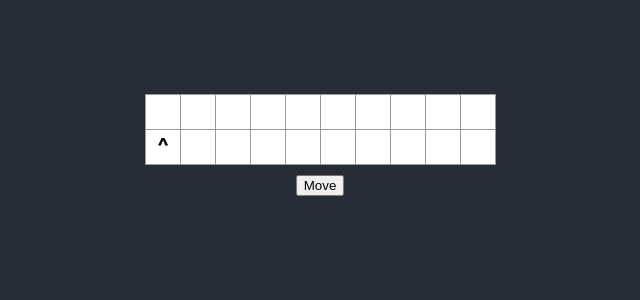
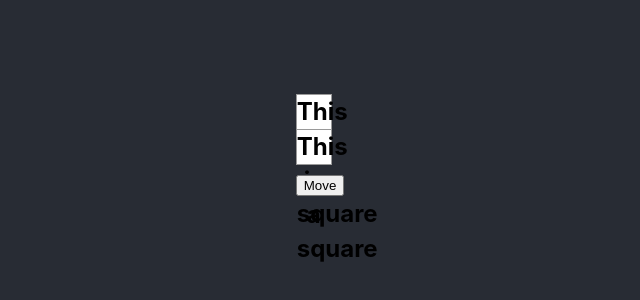
Before and after one commit to Jamie-Wallace/react-learning, a React (Create React App) app in the folder mars-rover-ts/: page / in a window 1280 px wide. Shown: the part 242-542 px from the top of the page, without its empty margins (320-960 px from the left). Built offline with nearby package versions, Linux system fonts and the light colour scheme.

Commit message:
Rendering a single square for a row

```diff
--- a/mars-rover-ts/src/grid/Grid.tsx
+++ b/mars-rover-ts/src/grid/Grid.tsx
@@ -1,5 +1,6 @@
 import React from 'react';
 import { Row } from './Row';
+import { Square } from './Square';
 
 type GridProps = {
     squares: string[][],
@@ -18,7 +19,11 @@ export class Grid extends React.Component<GridProps> {
             if (index === this.props.roverLocationY) {
                 xIndex = this.props.roverLocationX;
             }
-            rows.push(<Row key={index} rowIndex={index} roverPositionIndex={xIndex} />);
+
+            rows.push(<div><Square key={index} value={"This is a square"} xCoordinate={0} yCoordinate={index} /></div>);
+
+
+            //rows.push(<Row key={index} rowIndex={index} roverPositionIndex={xIndex} />);
         }
 
         rows.reverse();
```
Also changed, not shown: 1 other file (tests, documents, lock files or other folders).
